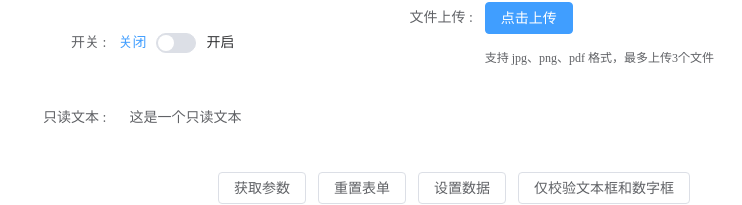
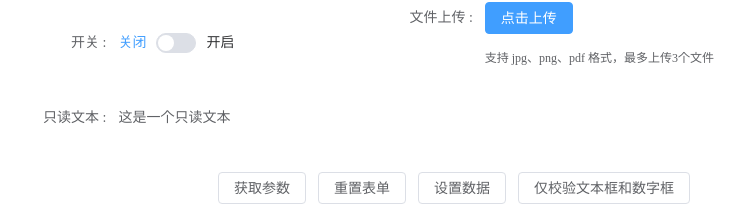
Before and after one commit to pandax-6646/component, a Vue app: page / in a window 1280 px wide. Shown: the part 424-629 px from the top of the page, without its empty margins (186-928 px from the left). Built offline with nearby package versions, Linux system fonts and the light colour scheme.

Commit message:
style(Form/ReadOnly): 移除只读文本组件的左右内边距
删除了.readonly-text类多余的padding: 0 11px样式，调整组件视觉样式

```diff
--- a/src/components/Form/components/ReadOnly.vue
+++ b/src/components/Form/components/ReadOnly.vue
@@ -13,7 +13,6 @@ const displayValue = props.value || props.modelValue || "";
 
 <style scoped>
 .readonly-text {
-  padding: 0 11px;
   color: var(--el-text-color-regular);
   line-height: 32px;
 }
```
